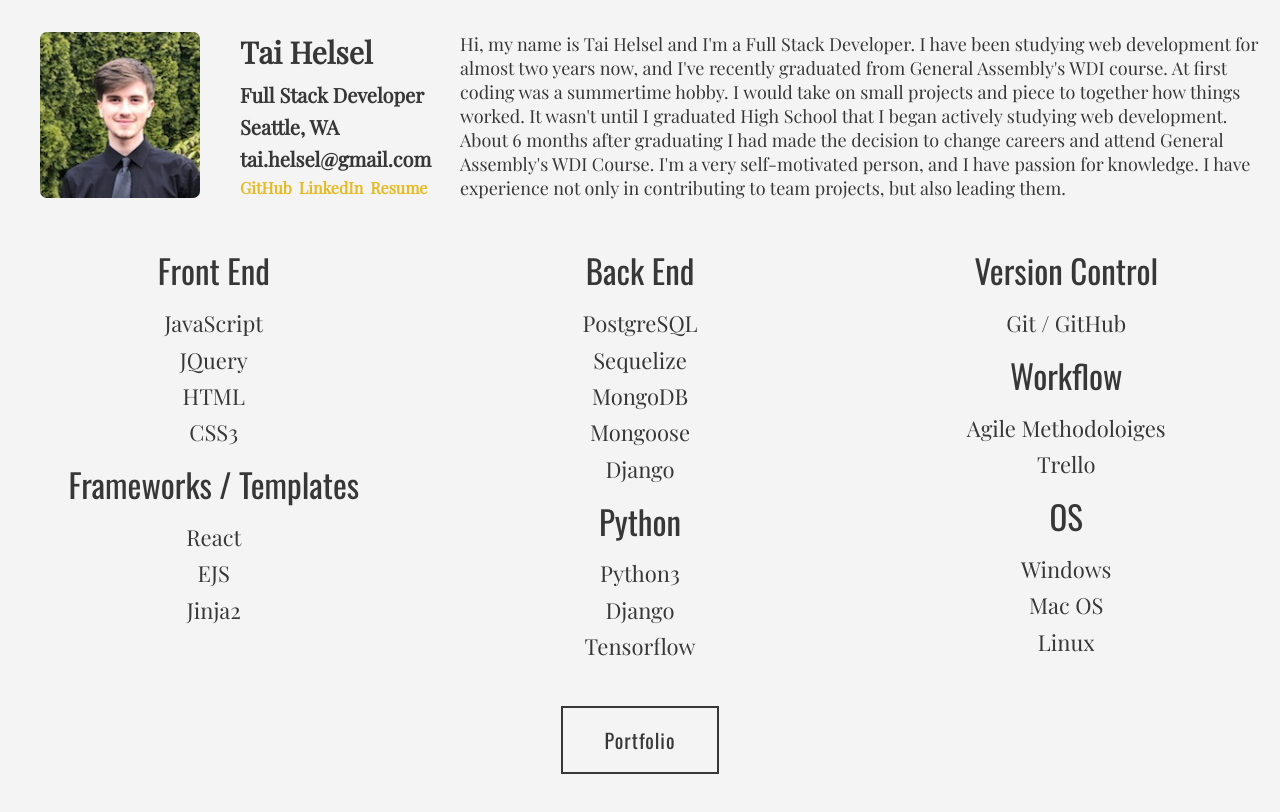
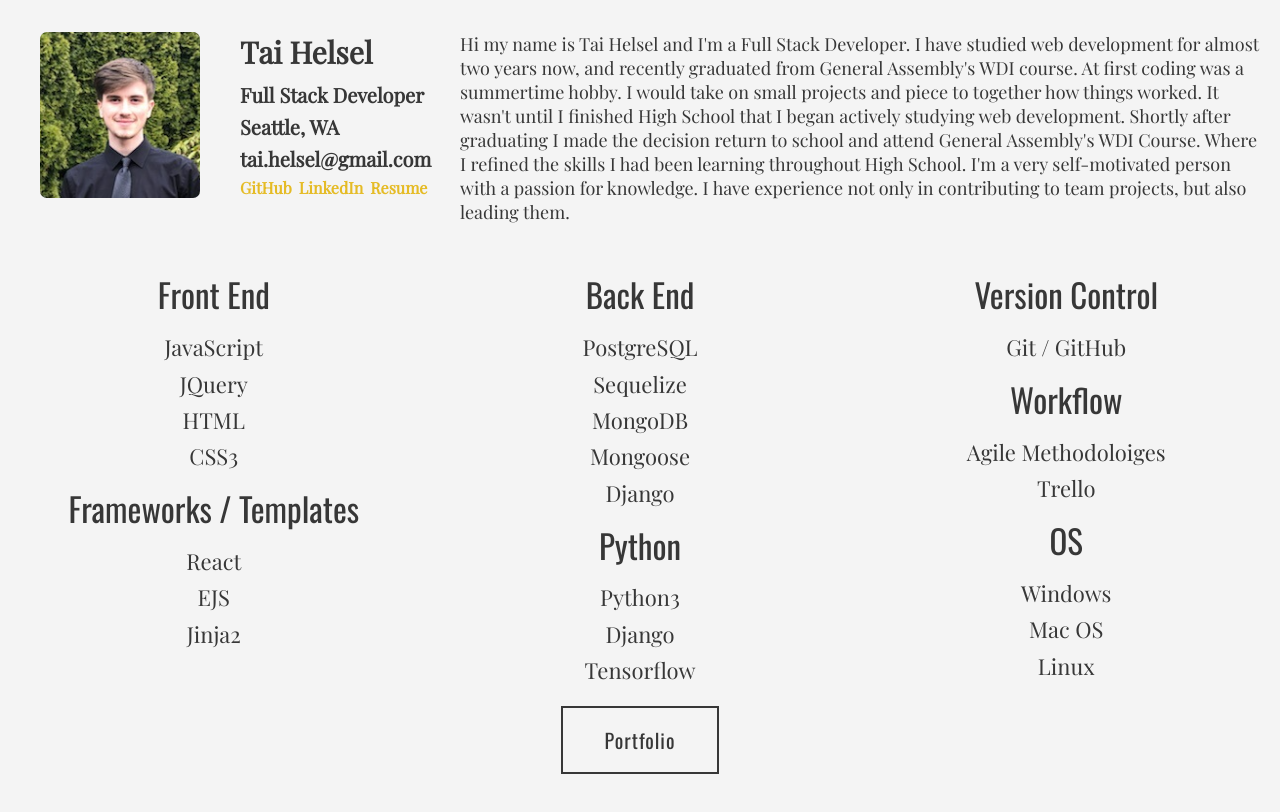
Before and after one commit to taihelsel/portfolio-v2, a React (Create React App) app: page / in a window 1280 px wide. Shown: the top 812 px of the page. Built offline with nearby package versions, Linux system fonts and the light colour scheme.

Commit message:
updated about text

```diff
--- a/package.json
+++ b/package.json
@@ -13,7 +13,7 @@
   },
   "scripts": {
     "predeploy": "npm run build",
-    "deploy":  "gh-pages -b master -d build",
+    "deploy": "gh-pages -b master -d build",
     "start": "react-scripts start",
     "build": "react-scripts build",
     "test": "react-scripts test --env=jsdom",
--- a/src/components/Landing/Landing.js
+++ b/src/components/Landing/Landing.js
@@ -17,7 +17,7 @@ const Landing = () => {
                     <li><a href="https://resume.creddle.io/resume/v8ri9fi0fi" target="_blank">Resume</a></li>
                 </ul>
             </div>
-            <p id="about-text">Hi, my name is Tai Helsel and I'm a Full Stack Developer. I have been studying web development for almost two years now, and I've recently graduated from General Assembly's WDI course. At first coding was a summertime hobby. I would take on small projects and piece to together how things worked. It wasn't until I graduated High School that I began actively studying web development. About 6 months after graduating I had made the decision to change careers and attend General Assembly's WDI Course. I'm a very self-motivated person, and I have passion for knowledge. I have experience not only in contributing to team projects, but also leading them.</p>
+            <p id="about-text">Hi my name is Tai Helsel and I'm a Full Stack Developer. I have studied web development for almost two years now, and recently graduated from General Assembly's WDI course. At first coding was a summertime hobby. I would take on small projects and piece to together how things worked. It wasn't until I finished High School that I began actively studying web development. Shortly after graduating I made the decision return to school and attend General Assembly's WDI Course. Where I refined the skills I had been learning throughout High School. I'm a very self-motivated person with a passion for knowledge. I have experience not only in contributing to team projects, but also leading them.</p>
         </div>
         <div id="landing-skills">
             <ul className="skills-list">
```
